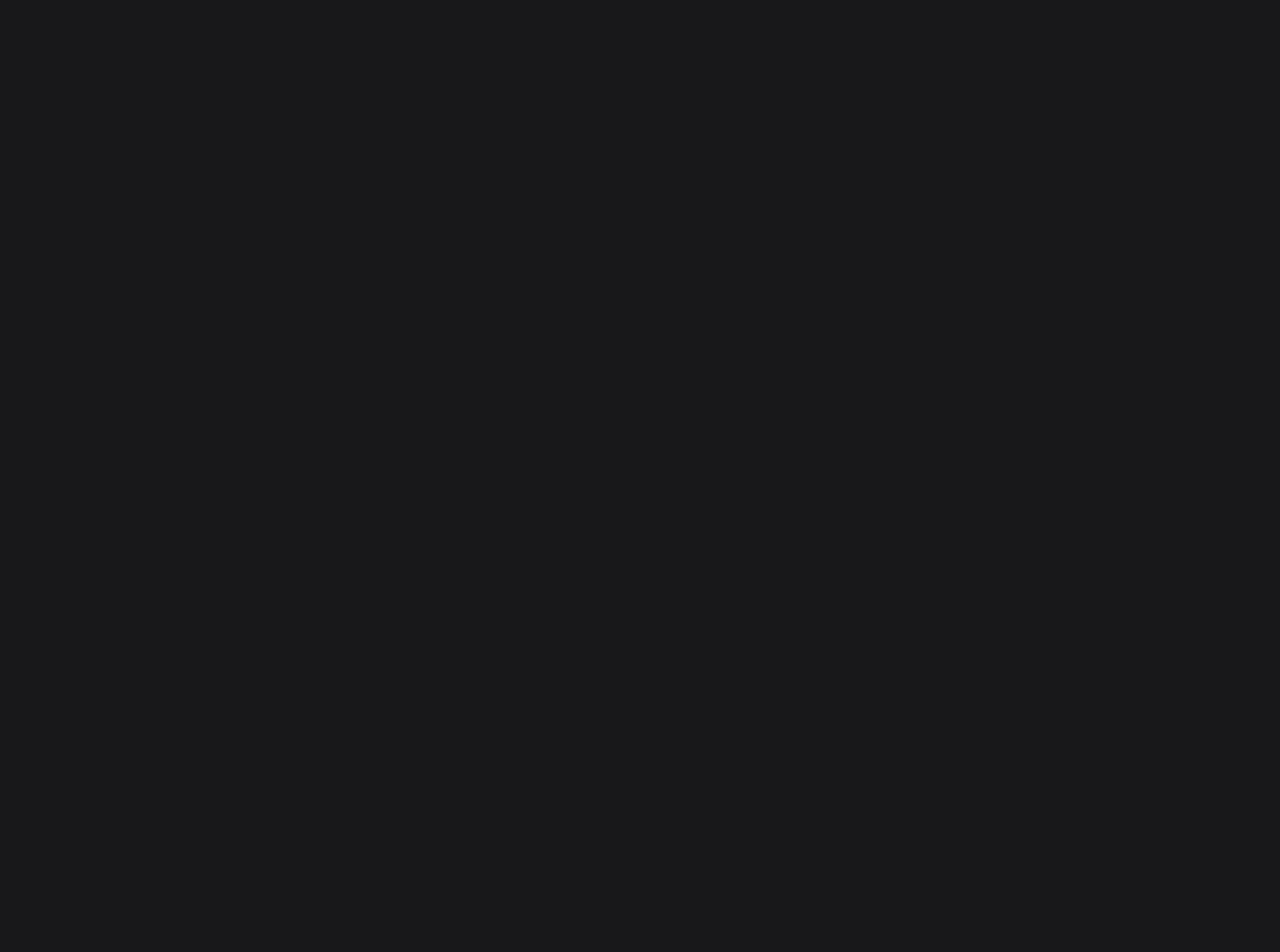
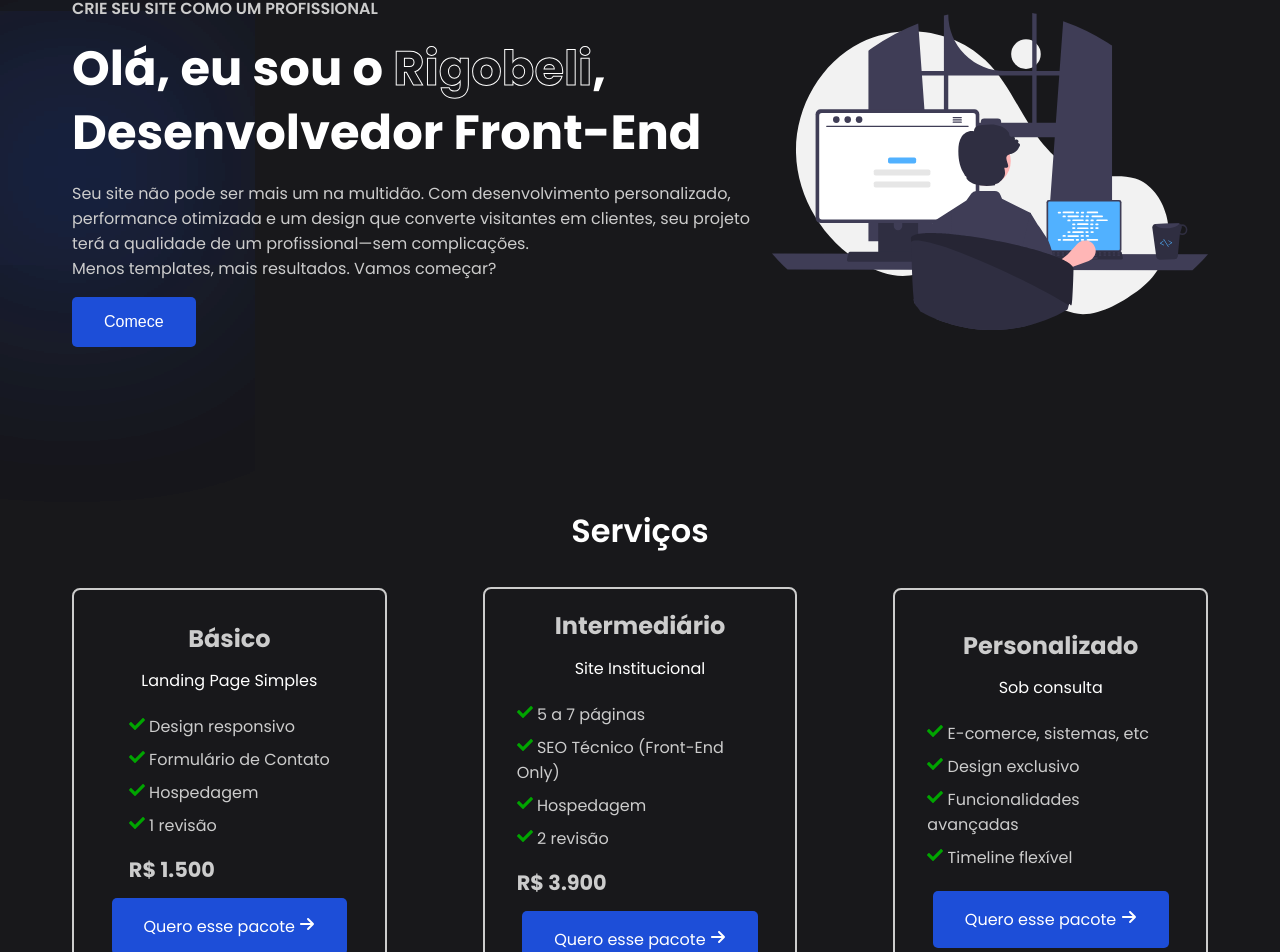
Before and after one commit to EduardoRigobeli/Portfolio, a React (Vite) app: page / in a window 1280 px wide. Shown: the part 244-1196 px from the top of the page. Before the commit the page ends 800 px from the top, so only its background shows below. Built offline with nearby package versions, Linux system fonts and the light colour scheme.

Commit message:
Serviços pronto

```diff
--- a/package.json
+++ b/package.json
@@ -11,7 +11,8 @@
   },
   "dependencies": {
     "react": "^19.0.0",
-    "react-dom": "^19.0.0"
+    "react-dom": "^19.0.0",
+    "react-icons": "^5.5.0"
   },
   "devDependencies": {
     "@eslint/js": "^9.21.0",
--- a/src/App.tsx
+++ b/src/App.tsx
@@ -1,10 +1,12 @@
 import './App.css'
 import Header from './assets/Components/Header'
+import Main from './assets/Components/Main'
 
 function App() {
   return (
     <>
       <Header />
+      <Main />
     </>
   )
 }
--- a/src/assets/Components/Main/index.tsx
+++ b/src/assets/Components/Main/index.tsx
@@ -1,14 +1,74 @@
 import styles from './main.module.css'
+import { FaArrowRight } from "react-icons/fa6";
+import { FaCheck } from "react-icons/fa";
 
 function Main() {
     return (
-        <div className={styles.container}>
-            <div className="content">
-                <span className="blur"></span>
-                <span className="blur"></span>
+    <>
+        <header className={styles.container}>
+            <span className={styles.blur}></span>
+            <span className={styles.blur}></span>
 
+            <div className={styles.content}>
+                <h4>CRIE SEU SITE COMO UM PROFISSIONAL</h4>
+                <h1>Olá, eu sou o <span>Rigobeli</span>, Desenvolvedor Front-End</h1>
+                <p>
+                    Seu site não pode ser mais um na multidão. Com desenvolvimento personalizado, performance otimizada e um design que converte visitantes em clientes, seu projeto terá a qualidade de um profissional—sem complicações. <br />Menos templates, mais resultados. Vamos começar?
+                </p>
+                <button className={styles.btn}>Comece</button>
             </div>
-        </div>
+
+            <div className={styles.image}>
+                <img src="header.svg" />
+            </div>
+        </header>
+
+        <section className={styles.container}>
+            <h2 className={styles.header}>Serviços</h2>
+
+            <div className={styles.features}>
+                <div className={styles.card}>
+                    <h4>Básico</h4>
+                    <p>Landing Page Simples</p>
+                    <ul>
+                        <li><FaCheck className={styles.icon}/> Design responsivo</li>
+                        <li><FaCheck className={styles.icon}/> Formulário de Contato</li>
+                        <li><FaCheck className={styles.icon}/> Hospedagem</li>
+                        <li><FaCheck className={styles.icon}/> 1 revisão</li>
+                        <li className={styles.price}><strong>R$ 1.500</strong></li>
+                    </ul>
+
+                    <a href='https://api.whatsapp.com/send?phone=5544998664234&text=Olá,%20quero%20o%20pacote%20Landing%20Page!' className={styles.btn_cnt}>Quero esse pacote <FaArrowRight /></a>
+                </div>
+
+                <div className={styles.card}>
+                    <h4>Intermediário</h4>
+                    <p>Site Institucional</p>
+                    <ul>
+                        <li><FaCheck className={styles.icon}/> 5 a 7 páginas</li>
+                        <li><FaCheck className={styles.icon}/> SEO Técnico (Front-End Only)                        </li>
+                        <li><FaCheck className={styles.icon}/> Hospedagem</li>
+                        <li><FaCheck className={styles.icon}/> 2 revisão</li>
+                        <li className={styles.price}><strong>R$ 3.900</strong></li>
+                    </ul>
+
+                    <a href='https://api.whatsapp.com/send?phone=5544998664234&text=Olá,%20quero%20o%20pacote%20Landing%20Page!' className={styles.btn_cnt}>Quero esse pacote <FaArrowRight /></a>
+                </div>
+                <div className={styles.card}>
+                    <h4>Personalizado</h4>
+                    <p>Sob consulta</p>
+                    <ul>
+                        <li><FaCheck className={styles.icon}/> E-comerce, sistemas, etc</li>
+                        <li><FaCheck className={styles.icon}/> Design exclusivo</li>
+                        <li><FaCheck className={styles.icon}/> Funcionalidades avançadas</li>
+                        <li><FaCheck className={styles.icon}/> Timeline flexível</li>
+                    </ul>
+
+                    <a href='https://api.whatsapp.com/send?phone=5544998664234&text=Olá,%20quero%20o%20pacote%20Landing%20Page!' className={styles.btn_cnt}>Quero esse pacote <FaArrowRight /></a>
+                </div>
+            </div>
+        </section>
+    </>
     )
 }
 
--- a/src/assets/Components/Main/main.module.css
+++ b/src/assets/Components/Main/main.module.css
@@ -0,0 +1,146 @@
+.btn, .btn_cnt {
+  background-color: #1d4ed8;
+  padding: 1rem 2rem;
+  font-size: 1rem;
+  border-radius: 5px;
+  color: #fff;
+  cursor: pointer;
+  transition: all 0.3s ease;
+}
+
+.btn:hover, .btn_cnt:hover {
+  background-color: #1e40af;
+}
+
+.container {
+  max-width: 1200px;
+  margin: auto;
+  padding: 5rem 2rem;
+}
+
+.blur {
+  position: absolute;
+  box-shadow: 0 0 1000px 50px #1d4ed8;
+  z-index: -100;
+}
+
+header {
+  display: flex;
+  align-items: center;
+}
+
+.content{
+  max-width: 700px;
+}
+
+header .content h4{
+  color: #ccc;
+  margin-bottom: 1rem;
+  font-size: 1rem;
+  font-weight: 600;
+}
+
+header .content h1{
+  color: #fff;
+  margin-bottom: 1rem;
+  font-size: 3rem;
+  font-weight: 700;
+  line-height: 4rem;
+}
+
+header .content h1 span{
+  -webkit-text-fill-color: transparent;
+  -webkit-text-stroke: 1px #fff;
+}
+
+header .content p{
+  margin-bottom: 1rem;
+  color: #ccc;
+}
+
+header .image {
+  position: relative;
+}
+
+header .image img {
+  max-width:  600px;
+  margin: auto;
+}
+
+.header{
+  font-size: 2rem;
+  font-weight: 600;
+  color: #fff;
+  text-align: center;
+  margin-bottom: 2rem;
+}
+
+.features{
+  display: flex;
+  align-items: center;
+  justify-content: center;
+  gap: 6rem;
+}
+
+.card{
+  display: flex;
+  flex-direction: column;
+  align-items: center;
+  justify-content: center;
+  gap: 0.8rem;
+  width: 400px;
+  min-height: 400px;
+  border: 2px solid #ccc;
+  padding: 1.2rem 2rem;
+  border-radius: 8px;
+  cursor: default;
+  transition: all .2s ease;
+}
+
+.card:hover{
+  transform: scale(1.03);
+  border-color: #1d4ed8;
+  box-shadow: 0 5px 15px rgba(0, 0, 0, 0.342);
+}
+
+.card h4{
+  font-size: 1.5rem;
+  color: #ccc;
+}
+
+.card p{
+  color: #fff;
+}
+
+.card .icon{
+  color: rgb(0, 165, 0);
+}
+
+.card ul li{
+  color: #ccc;
+  margin: 0.5rem auto;
+}
+
+.card ul .price {
+  margin-top: 1rem;
+  margin-bottom: 0;
+  font-size: 1.3rem;
+}
+
+
+
+
+
+
+
+
+
+
+
+
+
+
+
+ul li {
+  list-style-type: none;
+}
```
Also changed, not shown: public/header.svg (added), 1 other file (tests, documents, lock files or other folders).
